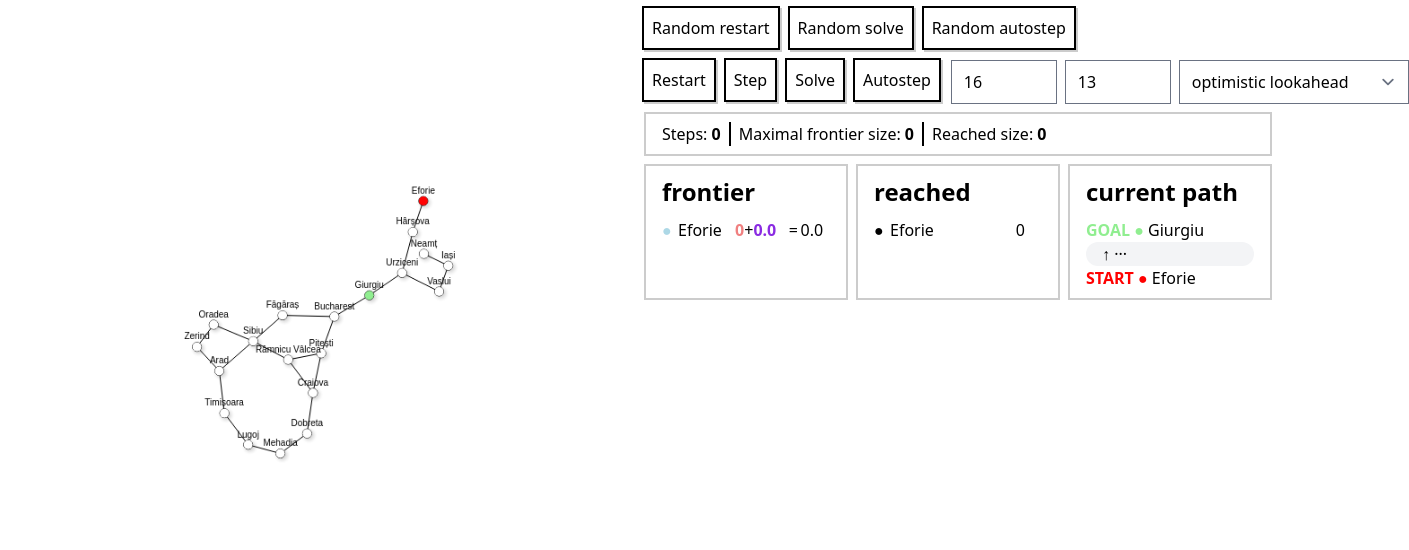
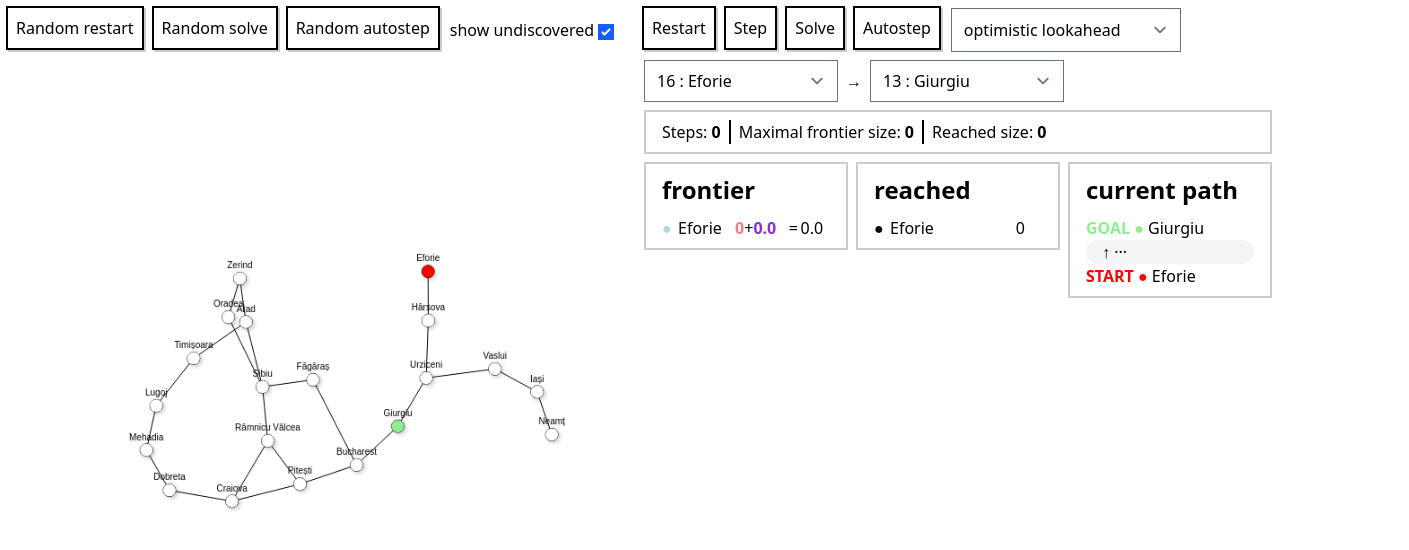
Before and after one commit to schmisev/ml-demos, a SvelteKit app: page /uninformed-search in a window 1280 px wide. Shown: the top 550 px of the page, 1409 px wide, since content can reach past the window. Built offline with nearby package versions, Linux system fonts and the light colour scheme.

Commit message:
added node discovery

```diff
--- a/src/lib/network.ts
+++ b/src/lib/network.ts
@@ -1,29 +1,38 @@
-export type NetworkNode = {id: number, name: string, meta?: MetaInfo};
-export type NetworkLink = {id: number, source: number, target: number, weight: number};
-export type Network2DNode = {node: NetworkNode, pos: {x: number, y: number}, vel: {x: number, y: number}}
+export type NetworkNode = { id: number; name: string; meta?: MetaInfo };
+export type NetworkLink = { id: number; source: number; target: number; weight: number };
+export type Network2DNode = {
+	node: NetworkNode;
+	pos: { x: number; y: number };
+	vel: { x: number; y: number };
+	grabbed: boolean;
+  hovered: boolean;
+  discovered: boolean;
+};
 
 export type MetaInfo = {
-  coord?: {lon: number, lat: number}
-}
+	coord?: { lon: number; lat: number };
+};
 
-export type GraphNode = {node: NetworkNode, links: GraphLink[]};
-export type GraphLink = {id: number, link_id: number, to: GraphNode, weight: number};
+export type GraphNode = { node: NetworkNode; links: GraphLink[] };
+export type GraphLink = { id: number; link_id: number; to: GraphNode; weight: number };
 
 export type NetworkData = {
-  nodes: NetworkNode[],
-  links: NetworkLink[],
-}
+	nodes: NetworkNode[];
+	links: NetworkLink[];
+};
 
 export function network_to_graph(network: NetworkData): GraphNode[] {
 	let link_id = 0;
-  const nodes: GraphNode[] = network.nodes.map((v) => {return {node: v, links: [], parent: undefined, cost: 0}})
+	const nodes: GraphNode[] = network.nodes.map((v) => {
+		return { node: v, links: [], parent: undefined, cost: 0 };
+	});
 
 	for (const link of network.links) {
 		const source = nodes[link.source];
 		const target = nodes[link.target];
 
-    source.links.push({id: link_id++, link_id: link.id, to: target, weight: link.weight});
-    target.links.push({id: link_id++, link_id: link.id, to: source, weight: link.weight});
+		source.links.push({ id: link_id++, link_id: link.id, to: target, weight: link.weight });
+		target.links.push({ id: link_id++, link_id: link.id, to: source, weight: link.weight });
 	}
 
 	return nodes;
@@ -31,50 +40,50 @@ export function network_to_graph(network: NetworkData): GraphNode[] {
 
 export const NETWORK_ROMANIA: NetworkData = {
 	nodes: [
-    {id: 0, name: "Arad", meta: {coord: {lat: 46.1667, lon: 21.3167}}},
-    {id: 1, name: "Zerind", meta: {coord: {lat: 46.6167, lon: 21.5167}}},
-    {id: 2, name: "Oradea", meta: {coord: {lat: 47.0722, lon: 21.9211}}},
-    {id: 3, name: "Sibiu", meta: {coord: {lat: 45.7928, lon: 24.1522}}},
-    {id: 4, name: "Timișoara", meta: {coord: {lat: 45.7489, lon: 21.2087}}},
-    {id: 5, name: "Lugoj", meta: {coord: {lat: 45.6886, lon: 21.9031}}},
-    {id: 6, name: "Mehadia", meta: {coord: {lat: 44.9000, lon: 22.3667}}},
-    {id: 7, name: "Dobreta", meta: {coord: {lat: 44.6369, lon: 22.6597}}},
-    {id: 8, name: "Craiova", meta: {coord: {lat: 44.3167, lon: 23.8000}}},
-    {id: 9, name: "Râmnicu Vâlcea", meta: {coord: {lat: 45.1000, lon: 24.3667}}},
-    {id: 10, name: "Pitești", meta: {coord: {lat: 44.8565, lon: 24.8692}}},
-    {id: 11, name: "Bucharest", meta: {coord: {lat: 44.4325, lon: 26.1039}}},
-    {id: 12, name: "Făgăraș", meta: {coord: {lat: 45.8411, lon: 24.9739}}},
-    {id: 13, name: "Giurgiu", meta: {coord: {lat: 43.9000, lon: 25.9667}}},
-    {id: 14, name: "Urziceni", meta: {coord: {lat: 44.7167, lon: 26.6333}}},
-    {id: 15, name: "Hârșova", meta: {coord: {lat: 44.6833, lon: 27.9333}}},
-    {id: 16, name: "Eforie", meta: {coord: {lat: 44.0667, lon: 28.6333}}},
-    {id: 17, name: "Vaslui", meta: {coord: {lat: 46.6333, lon: 27.7333}}},
-    {id: 18, name: "Iași", meta: {coord: {lat: 47.1622, lon: 27.5889}}},
-    {id: 19, name: "Neamț", meta: {coord: {lat: 46.9333, lon: 26.3667}}},
+		{ id: 0, name: 'Arad', meta: { coord: { lat: 46.1667, lon: 21.3167 } } },
+		{ id: 1, name: 'Zerind', meta: { coord: { lat: 46.6167, lon: 21.5167 } } },
+		{ id: 2, name: 'Oradea', meta: { coord: { lat: 47.0722, lon: 21.9211 } } },
+		{ id: 3, name: 'Sibiu', meta: { coord: { lat: 45.7928, lon: 24.1522 } } },
+		{ id: 4, name: 'Timișoara', meta: { coord: { lat: 45.7489, lon: 21.2087 } } },
+		{ id: 5, name: 'Lugoj', meta: { coord: { lat: 45.6886, lon: 21.9031 } } },
+		{ id: 6, name: 'Mehadia', meta: { coord: { lat: 44.9, lon: 22.3667 } } },
+		{ id: 7, name: 'Dobreta', meta: { coord: { lat: 44.6369, lon: 22.6597 } } },
+		{ id: 8, name: 'Craiova', meta: { coord: { lat: 44.3167, lon: 23.8 } } },
+		{ id: 9, name: 'Râmnicu Vâlcea', meta: { coord: { lat: 45.1, lon: 24.3667 } } },
+		{ id: 10, name: 'Pitești', meta: { coord: { lat: 44.8565, lon: 24.8692 } } },
+		{ id: 11, name: 'Bucharest', meta: { coord: { lat: 44.4325, lon: 26.1039 } } },
+		{ id: 12, name: 'Făgăraș', meta: { coord: { lat: 45.8411, lon: 24.9739 } } },
+		{ id: 13, name: 'Giurgiu', meta: { coord: { lat: 43.9, lon: 25.9667 } } },
+		{ id: 14, name: 'Urziceni', meta: { coord: { lat: 44.7167, lon: 26.6333 } } },
+		{ id: 15, name: 'Hârșova', meta: { coord: { lat: 44.6833, lon: 27.9333 } } },
+		{ id: 16, name: 'Eforie', meta: { coord: { lat: 44.0667, lon: 28.6333 } } },
+		{ id: 17, name: 'Vaslui', meta: { coord: { lat: 46.6333, lon: 27.7333 } } },
+		{ id: 18, name: 'Iași', meta: { coord: { lat: 47.1622, lon: 27.5889 } } },
+		{ id: 19, name: 'Neamț', meta: { coord: { lat: 46.9333, lon: 26.3667 } } }
 	],
 	links: [
-    {id: 0, source: 0, target: 1, weight: 75},
-    {id: 1, source: 1, target: 2, weight: 71},
-    {id: 2, source: 2, target: 3, weight: 151},
-    {id: 3, source: 0, target: 4, weight: 118},
-    {id: 4, source: 0, target: 3, weight: 140},
-    {id: 5, source: 4, target: 5, weight: 111},
-    {id: 6, source: 5, target: 6, weight: 70},
-    {id: 7, source: 6, target: 7, weight: 75},
-    {id: 8, source: 7, target: 8, weight: 120},
-    {id: 9, source: 8, target: 9, weight: 146},
-    {id: 10, source: 3, target: 9, weight: 80},
-    {id: 11, source: 8, target: 10, weight: 138},
-    {id: 12, source: 9, target: 10, weight: 97},
-    {id: 13, source: 10, target: 11, weight: 101},
-    {id: 14, source: 3, target: 12, weight: 99},
-    {id: 15, source: 12, target: 11, weight: 211},
-    {id: 16, source: 11, target: 13, weight: 90},
-    {id: 17, source: 13, target: 14, weight: 85},
-    {id: 18, source: 14, target: 15, weight: 98},
-    {id: 19, source: 15, target: 16, weight: 86},
-    {id: 20, source: 14, target: 17, weight: 142},
-    {id: 21, source: 17, target: 18, weight: 92},
-    {id: 22, source: 18, target: 19, weight: 87},
+		{ id: 0, source: 0, target: 1, weight: 75 },
+		{ id: 1, source: 1, target: 2, weight: 71 },
+		{ id: 2, source: 2, target: 3, weight: 151 },
+		{ id: 3, source: 0, target: 4, weight: 118 },
+		{ id: 4, source: 0, target: 3, weight: 140 },
+		{ id: 5, source: 4, target: 5, weight: 111 },
+		{ id: 6, source: 5, target: 6, weight: 70 },
+		{ id: 7, source: 6, target: 7, weight: 75 },
+		{ id: 8, source: 7, target: 8, weight: 120 },
+		{ id: 9, source: 8, target: 9, weight: 146 },
+		{ id: 10, source: 3, target: 9, weight: 80 },
+		{ id: 11, source: 8, target: 10, weight: 138 },
+		{ id: 12, source: 9, target: 10, weight: 97 },
+		{ id: 13, source: 10, target: 11, weight: 101 },
+		{ id: 14, source: 3, target: 12, weight: 99 },
+		{ id: 15, source: 12, target: 11, weight: 211 },
+		{ id: 16, source: 11, target: 13, weight: 90 },
+		{ id: 17, source: 13, target: 14, weight: 85 },
+		{ id: 18, source: 14, target: 15, weight: 98 },
+		{ id: 19, source: 15, target: 16, weight: 86 },
+		{ id: 20, source: 14, target: 17, weight: 142 },
+		{ id: 21, source: 17, target: 18, weight: 92 },
+		{ id: 22, source: 18, target: 19, weight: 87 }
 	]
-}
+};
--- a/src/lib/search.svelte.ts
+++ b/src/lib/search.svelte.ts
@@ -31,6 +31,7 @@ interface BranchNode extends SearchNode {
 export abstract class Search {
 	reached: SvelteMap<number, SearchNode> = $state(new SvelteMap());
 	frontier: Array<SearchNode> = $state([]);
+  discovered: Set<number> = new Set();
 	branch_roots: SvelteMap<number, BranchNode> = $state(new SvelteMap());
 
 	full_path: Array<SearchNode> = $state([]);
@@ -95,6 +96,11 @@ export abstract class Search {
 		return n;
 	}
 
+  push_frontier(node: SearchNode): void {
+    this.frontier.push(node);
+    this.discovered.add(node.state.node.id);
+  }
+
 	is_goal(id: number): boolean {
 		return !!this.goal && id === this.goal.node.id;
 	}
@@ -155,6 +161,7 @@ export abstract class Search {
 
 		this.reached.set(this.init.node.id, this.current);
 		this.frontier = [this.current];
+    this.discovered = new Set([this.current.state.node.id]);
 
 		if (this.is_goal(this.current.state.node.id)) return SearchResult.SUCCESS; // solution found
 		return SearchResult.CONTINUE;
@@ -218,7 +225,7 @@ export class BreadthFirstSearch extends Search {
 			const state = child.state.node.id;
 			if (!this.reached.has(state)) {
 				this.reached.set(state, child);
-				this.frontier.push(child);
+				this.push_frontier(child);
 			}
 		}
 		return SearchResult.CONTINUE;
@@ -235,7 +242,7 @@ export class DepthFirstSearch extends Search {
 			const state = child.state.node.id;
 			if (!this.is_in_cycle(state)) {
 				// this.reached.set(state, child); // not needed!
-				this.frontier.push(child);
+				this.push_frontier(child);
 			}
 		}
 		return SearchResult.CONTINUE;
@@ -266,7 +273,7 @@ export class IterativeDeepeningSearch extends Search {
 			const state = child.state.node.id;
 			if (!this.is_in_cycle(state)) {
 				// this.reached.set(state, child); // not needed!
-				this.frontier.push(child);
+				this.push_frontier(child);
 			}
 		}
 		return SearchResult.CONTINUE;
@@ -284,7 +291,7 @@ export class OptimisticLookaheadSearch extends IterativeDeepeningSearch {
 			const state = child.state.node.id;
 			if (!this.is_in_cycle(state)) {
 				// this.reached.set(state, child); // not needed!
-				this.frontier.push(child);
+				this.push_frontier(child);
 			}
 		}
 		return SearchResult.CONTINUE;
@@ -311,7 +318,7 @@ export class DeadBranchPruningSearch extends IterativeDeepeningSearch {
 		for (const child of this.expand(SortSetting.SORT_REVERSE)) {
 			const state = child.state.node.id;
 			if (!this.is_in_cycle(state) && !this.reached.has(state)) {
-				this.frontier.push(child);
+				this.push_frontier(child);
 				child_count++;
 			}
 		}
@@ -336,7 +343,7 @@ export class BestFirstSearch extends Search {
 			const reached_node = this.reached.get(state)!;
 			if (!reached_node || this.total_cost(child) < this.total_cost(reached_node)) {
 				this.reached.set(state, child);
-				this.frontier.push(child);
+				this.push_frontier(child);
 				this.frontier.sort((a, b) => this.total_cost(a) - this.total_cost(b));
 			}
 		}
--- a/src/routes/uninformed-search/+page.svelte
+++ b/src/routes/uninformed-search/+page.svelte
@@ -1,5 +1,5 @@
 <script lang="ts">
-	import { rand, randint } from '$lib';
+	import { get_mouse_on_canvas, rand, randint } from '$lib';
 	import {
 		NETWORK_ROMANIA,
 		network_to_graph,
@@ -24,24 +24,28 @@
 		vdiff,
 		vlen,
 		vlendiff,
+		vlendiff2,
 		vscale,
 		vscaleby,
 		vset,
 		vsub,
-		vv
+		vv,
+		type Vector2
 	} from '$lib/vector';
-	import { drag, min, zoom } from 'd3';
+	import { csv, drag, min, zoom } from 'd3';
 	import { onMount } from 'svelte';
 
 	let graph_canvas: HTMLCanvasElement;
+  let show_undiscovered = $state(true);
 
 	let physics = $state({
-		zoom: 0.2,
+		zoom: 0.5,
 		speed: 1.5,
-		spring_stiffness: 0.15,
-		node_charge: 1500,
+		spring_stiffness: 0.25,
+		node_charge: 3000,
 		center_pull: 0.5,
-		drag: 0.05
+		drag: 0.08,
+		node_radius: 7
 	});
 
 	let w = 700;
@@ -52,7 +56,14 @@
 
 	const raw_data = NETWORK_ROMANIA;
 	const nodes_2d: Network2DNode[] = raw_data.nodes.map((n) => {
-		return { node: n, pos: vv(rand(w / 4, (3 * w) / 4), rand(h / 4, (3 * h) / 4)), vel: vv(0, 0) };
+		return {
+			node: n,
+			pos: vv(rand(w / 4, (3 * w) / 4), rand(h / 4, (3 * h) / 4)),
+			vel: vv(0, 0),
+			grabbed: false,
+			hovered: false,
+			discovered: false
+		};
 	});
 	const links: NetworkLink[] = raw_data.links.map((v) => v);
 
@@ -66,7 +77,14 @@
 		restart();
 	}
 
+	function undiscover() {
+		for (const node of nodes_2d) {
+			node.discovered = false;
+		}
+	}
+
 	function restart() {
+		undiscover();
 		search_algo = new chosen_algo();
 		search_algo.start(graph[start_id], graph[goal_id]);
 	}
@@ -99,9 +117,32 @@
 	}
 
 	onMount(() => {
+		let mouse: Vector2 = vv();
+		let mouse_just_down: boolean = false;
+		let mouse_down: boolean = false;
+
+		graph_canvas.onpointermove = (ev) => {
+			mouse = get_mouse_on_canvas(graph_canvas, ev);
+		};
+
+		graph_canvas.onpointerdown = (ev) => {
+			graph_canvas.setPointerCapture(ev.pointerId);
+			mouse_just_down = true;
+			mouse_down = true;
+		};
+
+		graph_canvas.onpointerup = (ev) => {
+			graph_canvas.releasePointerCapture(ev.pointerId);
+			mouse_down = false;
+		};
+
 		graph_canvas.width = w;
 		graph_canvas.height = h;
 		const ctx = graph_canvas.getContext('2d')!;
+
+		function isInNode(mouse: Vector2, node: Network2DNode) {
+			return vlendiff(mouse, node.pos) < physics.node_radius * 2;
+		}
 
 		function run() {
 			let last_time: number | undefined = undefined;
@@ -127,6 +168,11 @@
 				}
 
 				for (const [i, node_1] of nodes_2d.entries()) {
+          // check if discovered
+          if (!node_1.discovered && search_algo.discovered.has(node_1.node.id)) {
+            node_1.discovered = true;
+          }
+
 					// central force
 					const c = vv(w / 2, h / 2);
 					const dc = vsub(c, node_1.pos);
@@ -147,9 +193,29 @@
 				}
 
 				for (const [i, node_1] of nodes_2d.entries()) {
+					// grabbing
+					if (isInNode(mouse, node_1)) {
+						if (mouse_just_down) node_1.grabbed = true;
+						node_1.hovered = true;
+					} else {
+						node_1.hovered = false;
+					}
+					if (!mouse_down) {
+						node_1.grabbed = false;
+					}
+
+					if ((show_undiscovered || node_1.discovered) && node_1.grabbed && mouse_down) {
+						/*
+            const dv = vsub(mouse, node_1.pos);
+            const L = vlen(dv);
+            vaddto(forces[node_1.node.id], vscale(dv, L * physics.spring_stiffness));
+            */
+						node_1.pos = mouse;
+					} else {
 						vscaleby(node_1.vel, 1 - physics.drag);
 						vaddto(node_1.vel, vscale(forces[i], dt));
 						vaddto(node_1.pos, vscale(node_1.vel, dt * physics.speed));
+					}
 				}
 
 				// do drawing
@@ -161,6 +227,7 @@
 					const n2 = nodes_2d[link.target];
 
 					ctx.save();
+          if (show_undiscovered || (n1.discovered && n2.discovered)) {
             if (search_algo.link_path.includes(link.id)) {
               ctx.strokeStyle = 'lightcoral';
               ctx.lineWidth = 4;
@@ -170,6 +237,7 @@
             ctx.moveTo(n1.pos.x, n1.pos.y);
             ctx.lineTo(n2.pos.x, n2.pos.y);
             ctx.stroke();
+          }
           ctx.restore();
 				}
 
@@ -182,6 +250,9 @@
 				// draw nodes
 				for (const node of nodes_2d) {
 					ctx.fillStyle = 'white';
+					// discover nodes
+					const in_frontier = search_algo.is_in_frontier(node.node.id);
+
 					if (search_algo.current && search_algo.current.state.node.id === node.node.id) {
 						if (search_algo.goal && search_algo.goal.node.id === node.node.id) {
 							ctx.fillStyle = 'green';
@@ -190,7 +261,7 @@
 						ctx.fillStyle = 'lightcoral';
 					} else if (search_algo.goal && search_algo.goal.node.id === node.node.id) {
 						ctx.fillStyle = 'lightgreen';
-					} else if (search_algo.is_in_frontier(node.node.id)) {
+					} else if (in_frontier) {
 						ctx.fillStyle = 'lightblue';
 					} else if (search_algo.reached.has(node.node.id)) {
 						ctx.fillStyle = 'black';
@@ -198,10 +269,51 @@
 						ctx.fillStyle = 'orange';
 					}
 
+					if (show_undiscovered || node.discovered) {
 						ctx.beginPath();
-					ctx.ellipse(node.pos.x, node.pos.y, 5, 5, 0, 0, Math.PI * 2);
+						ctx.ellipse(
+							node.pos.x,
+							node.pos.y,
+							physics.node_radius,
+							physics.node_radius,
+							0,
+							0,
+							Math.PI * 2
+						);
 						ctx.stroke();
 						ctx.fill();
+
+						if (node.grabbed) {
+							ctx.beginPath();
+							ctx.ellipse(
+								node.pos.x,
+								node.pos.y,
+								physics.node_radius * 2,
+								physics.node_radius * 2,
+								0,
+								0,
+								Math.PI * 2
+							);
+							ctx.stroke();
+						}
+
+						ctx.save();
+						if (node.hovered || node.grabbed) {
+							ctx.beginPath();
+							ctx.fillStyle = 'yellow';
+							ctx.ellipse(
+								node.pos.x,
+								node.pos.y,
+								physics.node_radius,
+								physics.node_radius,
+								0,
+								0,
+								Math.PI * 2
+							);
+							ctx.fill();
+						}
+						ctx.restore();
+					}
 				}
 				ctx.restore();
 
@@ -210,10 +322,15 @@
 
 				ctx.save();
 				for (const node of nodes_2d) {
-					ctx.fillText(node.node.name, node.pos.x, node.pos.y - 11);
+          if (show_undiscovered || node.discovered) {
+					  ctx.fillText(node.node.name, node.pos.x, node.pos.y - physics.node_radius * 2);
+          }
 				}
 
 				ctx.restore();
+
+				// reset mouse down
+				mouse_just_down = false;
 
 				// next frame
 				requestAnimationFrame(sim);
@@ -228,9 +345,8 @@
 </script>
 
 <div class="grid grid-cols-2 gap-2 p-2">
-	<canvas bind:this={graph_canvas} class="w-full"></canvas>
 	<div class="flex flex-col gap-2">
-		<div class="flex flex-row gap-2">
+		<div class="flex flex-row items-center gap-2">
 			<button class="border" onclick={random_restart}>Random restart</button>
 			<button
 				class="border"
@@ -246,7 +362,12 @@
 					autostep();
 				}}>Random autostep</button
 			>
+      <label>show undiscovered <input type="checkbox" bind:checked={show_undiscovered}></label>
 		</div>
+		<canvas bind:this={graph_canvas} class="w-full"></canvas>
+	</div>
+
+	<div class="flex grow flex-col gap-2">
 		<div class="flex flex-row gap-2">
 			<button class="border" onclick={restart}>Restart</button>
 
@@ -257,14 +378,6 @@
 				style="{is_autostepping ? 'background-color: lightcoral' : ''};"
 				onclick={autostep}>Autostep</button
 			>
-			<input
-				type="number"
-				min="0"
-				max={graph.length - 1}
-				bind:value={start_id}
-				onchange={restart}
-			/>
-			<input type="number" min="0" max={graph.length - 1} bind:value={goal_id} onchange={restart} />
 			<select bind:value={chosen_algo} onchange={restart}>
 				<optgroup label="Breadth first">
 					<option value={BreadthFirstSearch}>naive breadth first</option>
@@ -284,13 +397,26 @@
 				</optgroup>
 			</select>
 		</div>
+		<div class="flex flex-row items-center gap-2">
+			<select bind:value={start_id} onchange={restart}>
+				{#each graph.entries() as [i, g]}
+					<option value={i}>{g.node.id} : {g.node.name}</option>
+				{/each}
+			</select>
+			<div>→</div>
+			<select bind:value={goal_id} onchange={restart}>
+				{#each graph.entries() as [i, g]}
+					<option value={i}>{g.node.id} : {g.node.name}</option>
+				{/each}
+			</select>
+		</div>
 		<div class="light-border flex flex-row gap-2">
 			<div class="border-r-2 pr-2">Steps: <b>{search_algo.step_count}</b></div>
 			<div class="border-r-2 pr-2">Maximal frontier size: <b>{search_algo.frontier_size}</b></div>
 			<div>Reached size: <b>{search_algo.reached_size}</b></div>
 		</div>
-		<div class="flex flex-row justify-evenly gap-2">
-			<div class="light-border flex h-full w-1/3 flex-col gap-2">
+		<div class="start flex flex-row items-start justify-evenly gap-2">
+			<div class="light-border flex w-1/3 flex-col gap-2">
 				<h2>frontier</h2>
 				<table>
 					<tbody>
@@ -298,19 +424,24 @@
 							<tr>
 								<td class="w-4" style="color: {'lightblue'}">●</td>
 								<td> {state.state.node.name}</td>
-								<td><b style="color: lightcoral;">{state.path_cost}</b>+<b style="color: blueviolet;">{state.heuristic.toFixed(1)}</b></td>
+								<td
+									><b style="color: lightcoral;">{state.path_cost}</b>+<b style="color: blueviolet;"
+										>{state.heuristic.toFixed(1)}</b
+									></td
+								>
 								<td>=</td><td> {(state.path_cost + state.heuristic).toFixed(1)}</td>
 							</tr>
 						{/each}
 					</tbody>
 				</table>
 			</div>
-			<div class="light-border flex h-full w-1/3 flex-col gap-2">
+			<div class="light-border flex w-1/3 flex-col gap-2">
 				<h2>reached</h2>
 				<table>
 					<tbody>
 						{#each search_algo.reached.values() as node}
-							<tr><td class="w-4">●</td><td>{node.state.node.name}</td><td>{node.path_cost}</td></tr>
+							<tr><td class="w-4">●</td><td>{node.state.node.name}</td><td>{node.path_cost}</td></tr
+							>
 						{/each}
 					</tbody>
 				</table>
@@ -323,7 +454,7 @@
 							<b style="color: {'lightgreen'}">GOAL ●</b>
 							{search_algo.goal?.node.name}
 						</div>
-						<div class="flex flex-row items-center bg-gray-100 pl-4 rounded-xl">↑ ···</div>
+						<div class="flex flex-row items-center rounded-xl bg-gray-100 pl-4">↑ ···</div>
 					{/if}
 					{#each search_algo.full_path.entries() as [i, node]}
 						<div class="flex flex-col">
@@ -338,7 +469,7 @@
 									<b style="color: {'green'}">GOAL REACHED ●</b>
 									{node.state.node.name}
 								</div>
-								<div class="flex flex-row items-center bg-gray-100 pl-4 rounded-xl">
+								<div class="flex flex-row items-center rounded-xl bg-gray-100 pl-4">
 									↑ <span class="text-xs"
 										>+{node.action?.weight || 0} = <b>{node.path_cost}</b></span
 									>
@@ -349,7 +480,7 @@
 									>
 									{node.state.node.name}
 								</div>
-								<div class="flex flex-row items-center bg-gray-100 pl-4 rounded-xl">
+								<div class="flex flex-row items-center rounded-xl bg-gray-100 pl-4">
 									↑ <span class="text-xs"
 										>+{node.action?.weight || 0} = <b>{node.path_cost}</b></span
 									>
```
Also changed, not shown: src/lib/index.ts (+11 -0 lines). Lines whose indentation alone changed are shown as unchanged.
